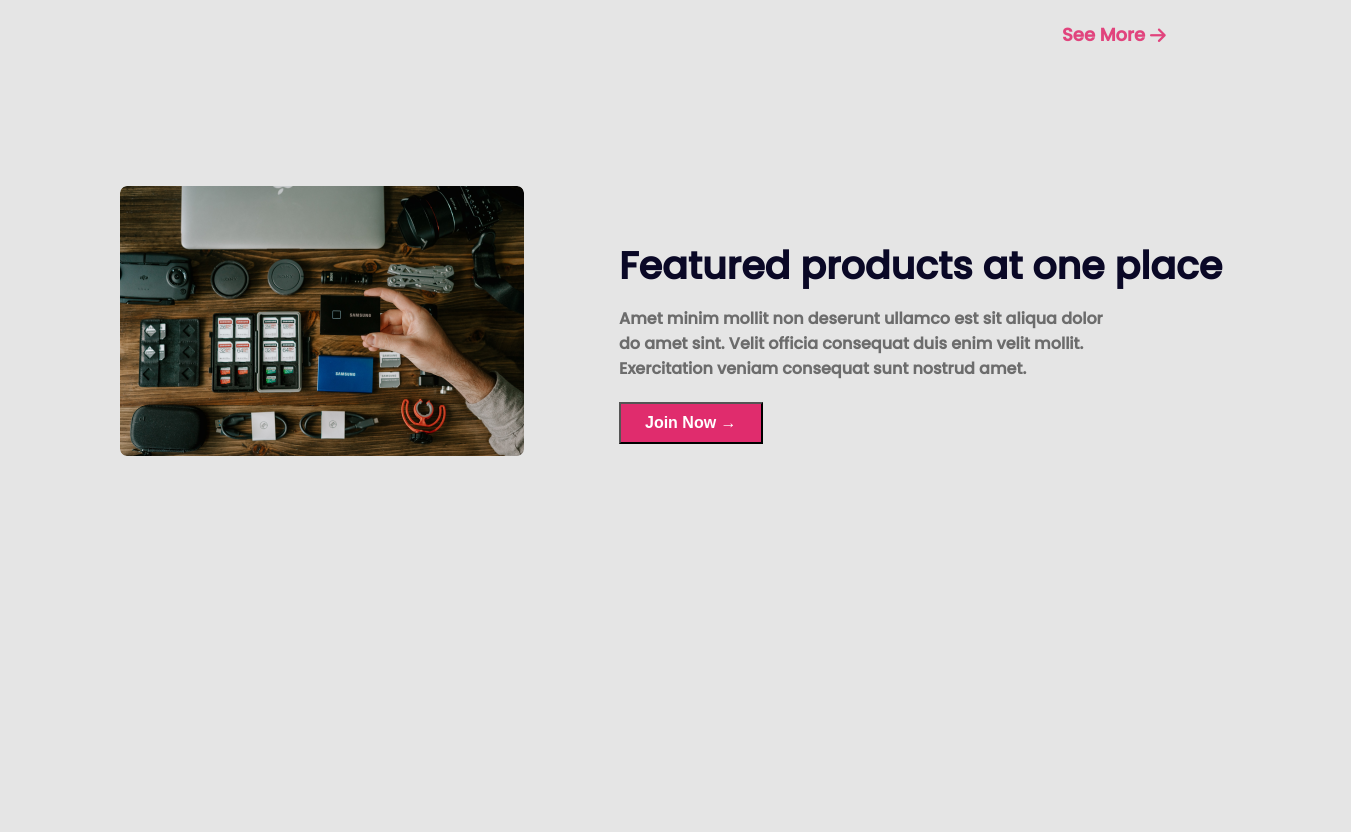
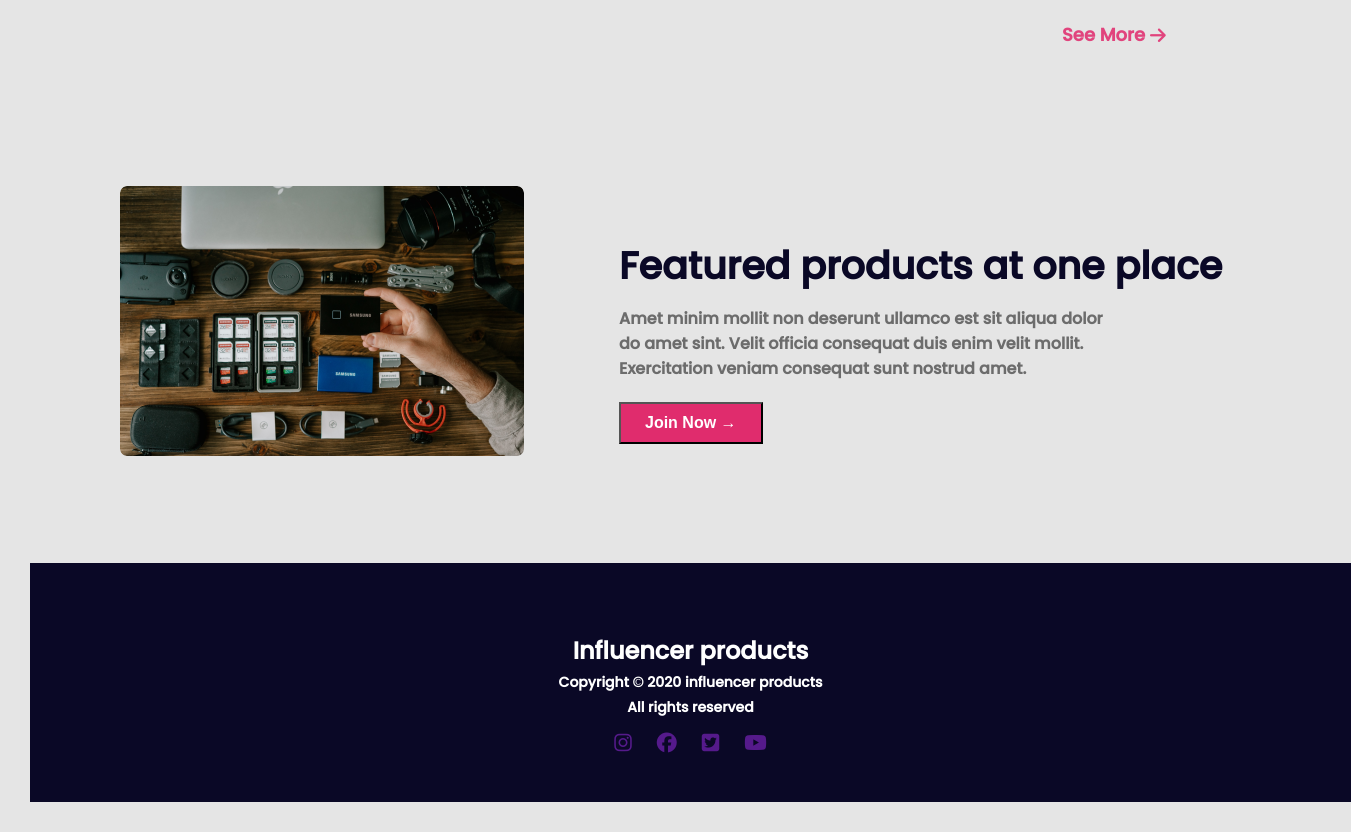
Before and after one commit to mdalamin-py/Influencer-gear-project, a plain HTML site: page index.html in a window 1280 px wide. Shown: the part 2646-3478 px from the top of the page, 1351 px wide, since content can reach past the window. Before the commit the page ends 3109 px from the top, so only its background shows below. Drawn offline with Linux system fonts and the light colour scheme.

Commit message:
html css complete

```diff
--- a/asstes/style.css
+++ b/asstes/style.css
@@ -259,7 +259,7 @@ nav li a {
     margin-top: -20px;
 }
 
-.products-btn{
+.products-btn {
     padding: 10px 24px;
     font-weight: 700;
     font-size: 16px;
@@ -267,3 +267,63 @@ nav li a {
     background: #E02C6D;
     margin-top: 5px;
 }
+
+/*----------------------------------------
+            Footer section
+-------------------------------------- */
+.footer {
+    width: 1321px;
+    height: 239px;
+    background: #0A0826;
+    margin-left: 30px;
+    margin-bottom: 30px;
+    margin-top: 100px;
+}
+
+.footer-influencer {
+    color: #FFFFFF;
+    text-align: center;
+    padding-top: 50px;
+}
+
+.influencer-footer-title {
+    font-weight: 700;
+    font-size: 24px;
+    color: #FFFFFF;
+    margin-bottom: -10px;
+}
+
+.influencer-footer-copyright {
+    font-weight: 700;
+    font-size: 14px;
+    color: #FFFFFF;
+    margin-bottom: -10px;
+}
+
+.influencer-footer-reserved {
+    font-weight: 700;
+    font-size: 14px;
+    color: #FFFFFF;
+    margin-bottom: -10px;
+}
+
+.footer-influencer ul {
+    display: flex;
+    align-items: center;
+    justify-content: center;
+    font-size: 20px;
+    gap: 25px;
+    padding-left: 0px;
+}
+
+.footer-influencer li {
+    list-style: none;
+}
+
+.footer-influencer a {
+    text-decoration: none;
+}
+
+/*------------------------------------------
+        Responsive Styles
+----------------------------------------- */
--- a/index.html
+++ b/index.html
@@ -316,7 +316,18 @@
 
     <!-- footer start -->
     <footer class="footer">
+        <div class="footer-influencer">
+            <h2 class="influencer-footer-title">Influencer products</h2>
+            <p class="influencer-footer-copyright">Copyright © 2020  influencer products</p>
+            <p class="influencer-footer-reserved">All rights reserved</p>
+            <ul>
+                <li><a href=""><i class="fa-brands fa-instagram"></i></a></li>
+                <li><a href=""><i class="fa-brands fa-facebook"></i></a></li>
+                <li><a href=""><i class="fa-brands fa-square-twitter"></i></a></li>
+                <li><a href=""><i class="fa-brands fa-youtube"></i></a></li>
 
+            </ul>
+        </div>
     </footer>
     <!-- footere end -->
 </body>
```
